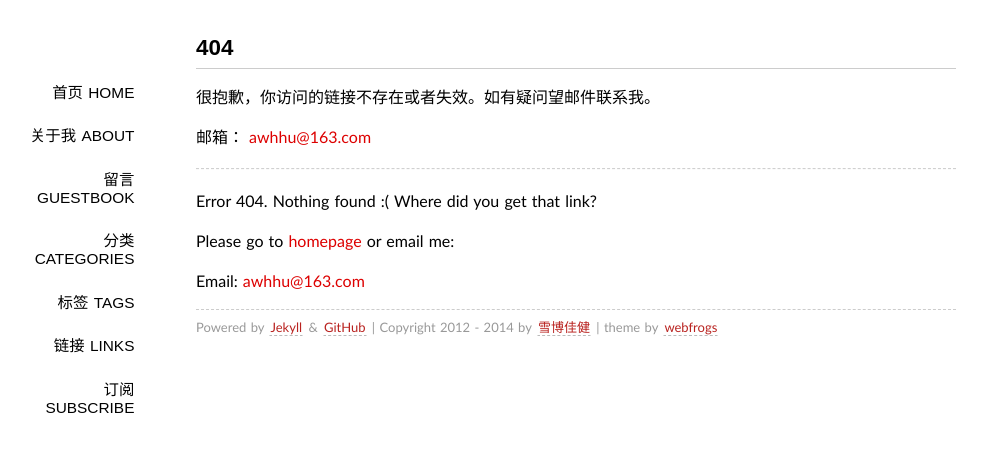
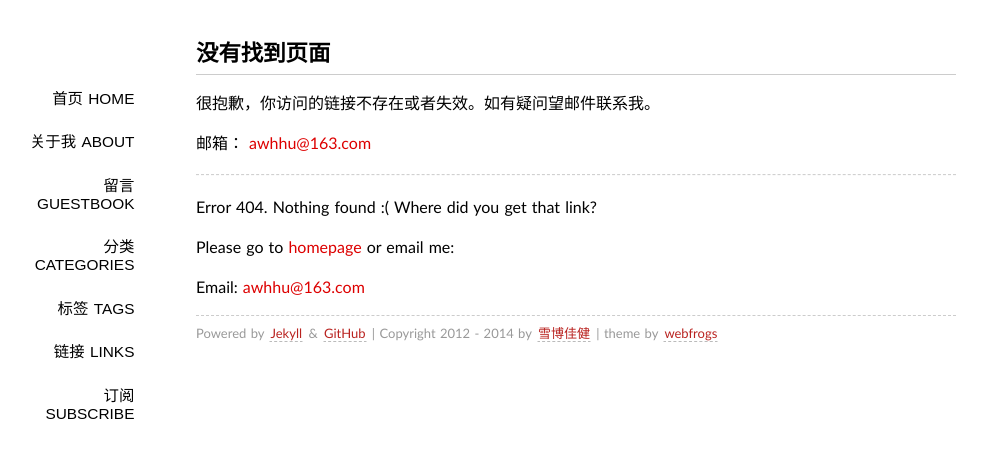
Before and after one commit to Successor/bigyuki.github.com, a Jekyll site: the page built from 404.md, in a window 1280 px wide. Shown: the top 458 px of the page, without its empty margins (144-1131 px from the left). Built offline with Jekyll 4.4.1, drawn with Linux system fonts in a browser that asks for light colours; Markdown is read by kramdown in place of the engine named in the settings.

Commit message:
Update 404.md

```diff
--- a/404.md
+++ b/404.md
@@ -1,5 +1,5 @@
 ---
-title: 404
+title: 没有找到页面
 layout: page
 ---
 
```
